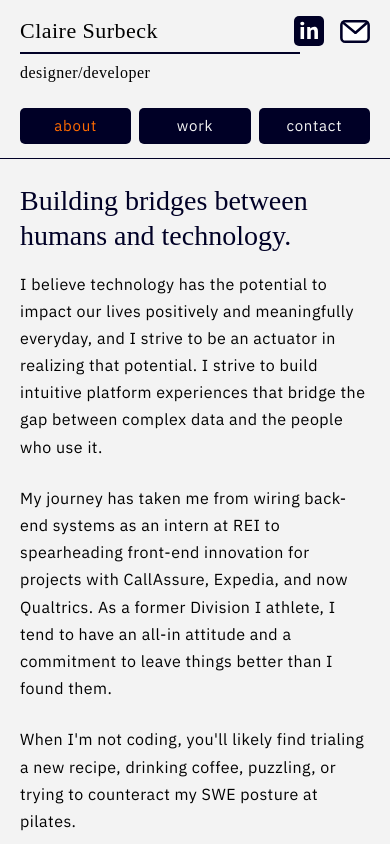
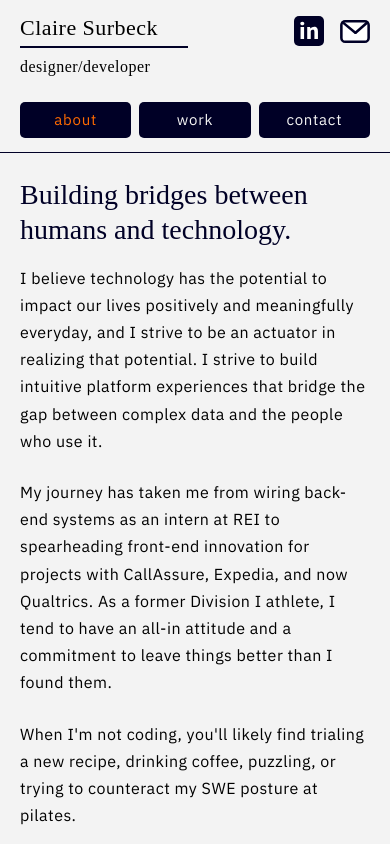
Before and after one commit to csurbeck/csurbeck.github.io, a React app: page / in a window 390 px wide. Shown: the top 844 px of the page. Built offline with nearby package versions, Linux system fonts and the light colour scheme; a web font is replaced by a local one.

Commit message:
more reflow

```diff
--- a/src/components/NavMenu.module.scss
+++ b/src/components/NavMenu.module.scss
@@ -31,8 +31,9 @@
 
 .nameContainer {
     display: flex;
-    align-items: center;
-    gap: 10px;
+    flex-direction: column;
+    align-items: flex-start;
+    gap: 6px;
 }
 
 .nameDiv {
@@ -153,7 +154,6 @@
         grid-template-columns: minmax(0, 1fr) auto;
         grid-template-areas:
             "name icons"
-            "rule rule"
             "title title"
             "nav nav";
         align-items: center;
@@ -180,15 +180,25 @@
 
     .nameContainer {
         grid-area: name;
+        display: inline-grid;
+        grid-template-columns: max-content 30px;
+        width: max-content;
+        max-width: 100%;
         min-width: 0;
+        justify-self: start;
+        column-gap: 0;
     }
 
     .name {
+        grid-column: 1;
+        grid-row: 1;
         font-size: 22px;
     }
 
     .nameDiv {
-        grid-area: rule;
+        grid-column: 1 / -1;
+        grid-row: 2;
+        width: 100%;
     }
 
     .title {
--- a/src/components/NavMenu.tsx
+++ b/src/components/NavMenu.tsx
@@ -23,8 +23,8 @@ export const NavMenu = ({ currentSection, onNavigate }: NavMenuProps) => (
             <div className={styles.nameHeader}>
                 <div className={styles.nameContainer}>
                     <span className={styles.name}>Claire Surbeck</span>
+                    <div className={styles.nameDiv} />
                 </div>
-                <div className={styles.nameDiv} />
                 <span className={styles.title}>designer/developer</span>
             </div>
 
```
